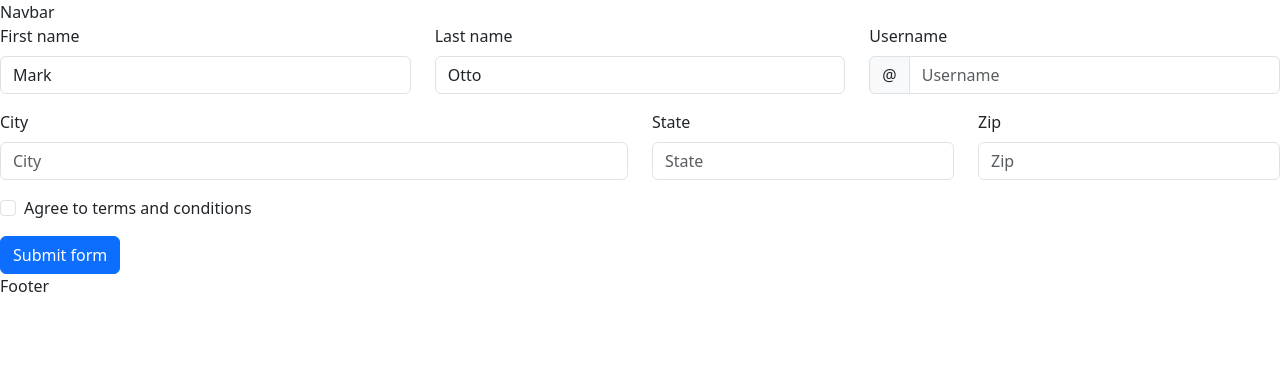
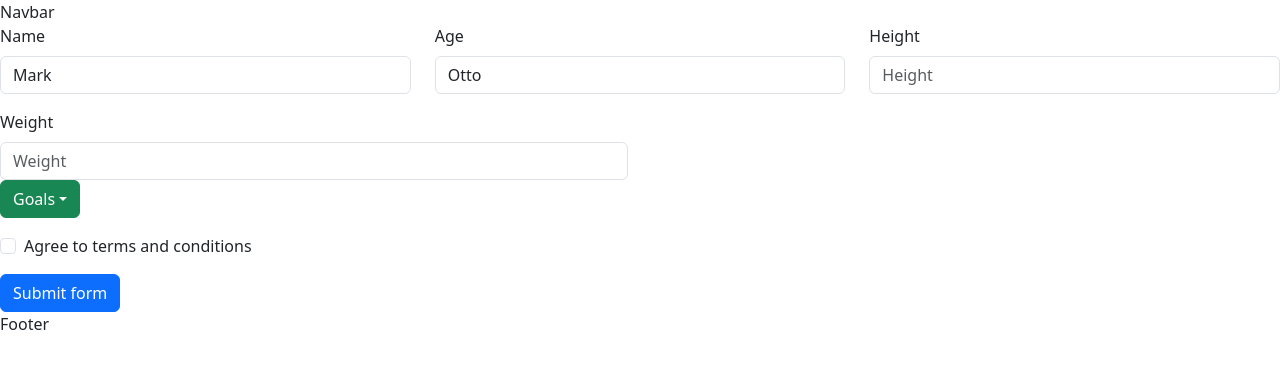
Before and after one commit to elismountain/fitness-app, a React (Create React App) app: page / in a window 1280 px wide. Shown: the top 368 px of the page. Built offline with nearby package versions, Linux system fonts and the light colour scheme.

Commit message:
signupform initial set up done

```diff
--- a/src/components/signupform.jsx
+++ b/src/components/signupform.jsx
@@ -4,6 +4,7 @@ import Col from 'react-bootstrap/Col';
 import Form from 'react-bootstrap/Form';
 import InputGroup from 'react-bootstrap/InputGroup';
 import Row from 'react-bootstrap/Row';
+import Dropdown from 'react-bootstrap/Dropdown';
 
 function SignUpForm() {
   const [validated, setValidated] = useState(false);
@@ -22,63 +23,69 @@ function SignUpForm() {
     <Form noValidate validated={validated} onSubmit={handleSubmit}>
       <Row className="mb-3">
         <Form.Group as={Col} md="4" controlId="validationCustom01">
-          <Form.Label>First name</Form.Label>
+          <Form.Label>Name</Form.Label>
           <Form.Control
             required
             type="text"
-            placeholder="First name"
+            placeholder="name"
             defaultValue="Mark"
           />
           <Form.Control.Feedback>Looks good!</Form.Control.Feedback>
         </Form.Group>
         <Form.Group as={Col} md="4" controlId="validationCustom02">
-          <Form.Label>Last name</Form.Label>
+          <Form.Label>Age</Form.Label>
           <Form.Control
             required
             type="text"
-            placeholder="Last name"
+            placeholder="Age"
             defaultValue="Otto"
           />
           <Form.Control.Feedback>Looks good!</Form.Control.Feedback>
         </Form.Group>
         <Form.Group as={Col} md="4" controlId="validationCustomUsername">
-          <Form.Label>Username</Form.Label>
+          <Form.Label>Height</Form.Label>
           <InputGroup hasValidation>
-            <InputGroup.Text id="inputGroupPrepend">@</InputGroup.Text>
+
             <Form.Control
               type="text"
-              placeholder="Username"
+              placeholder="Height"
               aria-describedby="inputGroupPrepend"
               required
             />
             <Form.Control.Feedback type="invalid">
-              Please choose a username.
+              Please input Height.
             </Form.Control.Feedback>
           </InputGroup>
         </Form.Group>
       </Row>
       <Row className="mb-3">
         <Form.Group as={Col} md="6" controlId="validationCustom03">
-          <Form.Label>City</Form.Label>
-          <Form.Control type="text" placeholder="City" required />
+          <Form.Label>Weight</Form.Label>
+          <Form.Control type="text" placeholder="Weight" required />
           <Form.Control.Feedback type="invalid">
-            Please provide a valid city.
+            Please input Weight.
           </Form.Control.Feedback>
         </Form.Group>
-        <Form.Group as={Col} md="3" controlId="validationCustom04">
-          <Form.Label>State</Form.Label>
-          <Form.Control type="text" placeholder="State" required />
-          <Form.Control.Feedback type="invalid">
-            Please provide a valid state.
-          </Form.Control.Feedback>
-        </Form.Group>
-        <Form.Group as={Col} md="3" controlId="validationCustom05">
-          <Form.Label>Zip</Form.Label>
-          <Form.Control type="text" placeholder="Zip" required />
-          <Form.Control.Feedback type="invalid">
-            Please provide a valid zip.
-          </Form.Control.Feedback>
-        </Form.Group>
+{/* dropdown for goals */}
+<Dropdown>
+      <Dropdown.Toggle variant="success" id="dropdown-basic">
+        Goals
+      </Dropdown.Toggle>
+
+      <Dropdown.Menu>
+        <Dropdown.Item href="#/action-1">Back</Dropdown.Item>
+        <Dropdown.Item href="#/action-2">Cardio</Dropdown.Item>
+        <Dropdown.Item href="#/action-3">Chest</Dropdown.Item>
+        <Dropdown.Item href="#/action-1">Lower Arms</Dropdown.Item>
+        <Dropdown.Item href="#/action-2">Lower Legs</Dropdown.Item>
+        <Dropdown.Item href="#/action-3">Neck</Dropdown.Item>
+        <Dropdown.Item href="#/action-3">Shoulder</Dropdown.Item>
+        <Dropdown.Item href="#/action-1">Upper Arms</Dropdown.Item>
+        <Dropdown.Item href="#/action-2">Upper Legs</Dropdown.Item>
+        <Dropdown.Item href="#/action-3">Waist</Dropdown.Item>
+      </Dropdown.Menu>
+    </Dropdown>
+
       </Row>
       <Form.Group className="mb-3">
         <Form.Check
```
